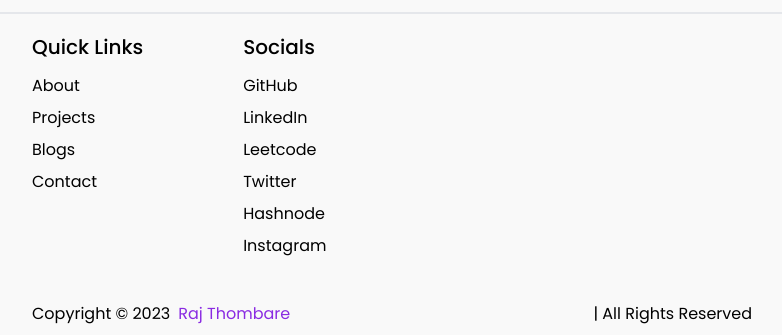
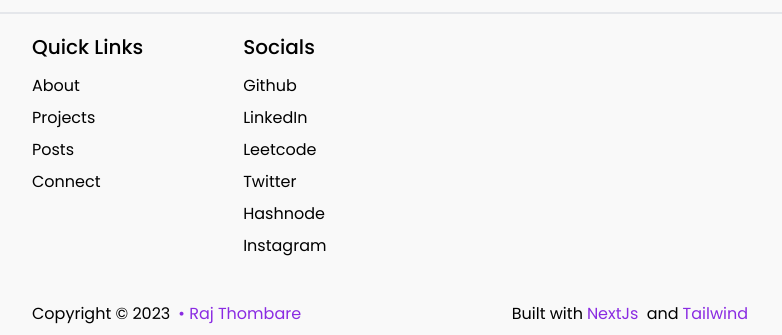
Before and after one commit to Raj-Thombare/rajthombare.com, a Next.js app: page / in a window 1280 px wide. Shown: the part 3427-3762 px from the top of the page, without its empty margins (248-1030 px from the left). Built offline with nearby package versions, Linux system fonts and the light colour scheme.

Commit message:
refactor rendering footer links

```diff
--- a/components/Footer.jsx
+++ b/components/Footer.jsx
@@ -1,103 +1,90 @@
 import Link from "next/link"
 
 const Footer = () => {
+
+  const footerLinks = [
+    {
+      title: "About",
+      link: "#about",
+    },
+    {
+      title: "Projects",
+      link: "/projects",
+    },
+    {
+      title: "Posts",
+      link: "/blogs",
+    },
+    {
+      title: "Connect",
+      link: "#contact",
+    },
+  ];
+
+  const socialLinks = [
+    {
+      title: "Github",
+      link: "https://github.com/Raj-Thombare/",
+    },
+    {
+      title: "LinkedIn",
+      link: "https://www.linkedin.com/in/rajthombare/",
+    },
+    {
+      title: "Leetcode",
+      link: "https://leetcode.com/Rakaa/",
+    },
+    {
+      title: "Twitter",
+      link: "https://twitter.com/saysrakaa/",
+    },
+    {
+      title: "Hashnode",
+      link: "https://rajthombare.hashnode.dev/",
+    },
+    {
+      title: "Instagram",
+      link: "https://instagram.com/im.rakaa/",
+    },
+  ];
+
   return (
     <section className="mb-3 px-10 pb-1 md:pb-0 border-t-2 pt-1 md:pt-[2px]">
       <div className="flex flex-col md:flex-row mb-6 md:mb-10">
         <div className="text-black mr-0 mb-2.5 md:mb-0 md:mr-[100px]">
           <p className="pt-4 md:pb-2 text-[20px] font-medium">Quick Links</p>
           <ul>
-            <li className="p-0 py-1">
+            {footerLinks.map((footer) => {
+              return (
+                <li key={footer.title} className="p-0 py-1">
                   <Link
-                href="#about"
+                    href={footer.link}
                     className="font-normal text-black text-[16px]"
                   >
-                About
+                    {footer.title}
                   </Link>
                 </li>
-            <li className="p-0 py-1">
-              <Link
-                href="/projects"
-                className="font-normal text-black text-[16px]"
-              >
-                Projects
-              </Link>
-            </li>
-            <li className="p-0 py-1">
-              <Link
-                href="/blogs"
-                className="font-normal text-black text-[16px]"
-              >
-                Blogs
-              </Link>
-            </li>
-            <li className="p-0 py-1">
-              <Link
-                href="#contact"
-                className="font-normal text-black text-[16px]"
-              >
-                Contact
-              </Link>
-            </li>
+              );
+            })}
           </ul>
         </div>
+
         <div className="text-black">
           <p className="pt-4 md:pb-2 text-[20px] font-medium">Socials</p>
           <ul>
-            <li className="p-0 py-1">
+            {socialLinks.map((social) => {
+              return (
+                <li key={social.title} className="p-0 py-1">
                   <Link
-                href="https://github.com/Raj-Thombare/"
+                    href={social.link}
                     target="_blank"
                     className="font-normal text-black text-[16px]"
                   >
-                GitHub
+                    {social.title}
                   </Link>
                 </li>
-            <li className="p-0 py-1">
-              <Link
-                href="https://www.linkedin.com/in/rajthombare/"
-                target="_blank"
-                className="font-normal text-black text-[16px]"
-              >
-                LinkedIn
-              </Link>
-            </li>
-            <li className="p-0 py-1">
-              <Link
-                href="https://leetcode.com/Rakaa/"
-                target="_blank"
-                className="font-normal text-black text-[16px]"
-              >
-                Leetcode
-              </Link>
-            </li>
-            <li className="p-0 py-1">
-              <Link
-                href="https://twitter.com/saysrakaa/"
-                target="_blank"
-                className="font-normal text-black text-[16px]"
-              >
-                Twitter
-              </Link>
-            </li>
-            <li className="p-0 py-1">
-              <Link
-                href="https://rajthombare.hashnode.dev/"
-                target="_blank"
-                className="font-normal text-black text-[16px]"
-              >
-                Hashnode
-              </Link>
-            </li>
-            <li className="p-0 py-1">
-              <Link
-                href="https://instagram.com/im.rakaa/"
-                target="_blank"
-                className="font-normal text-black text-[16px]"
-              >
-                Instagram
-              </Link>
-            </li>
+              );
+            })}
           </ul>
         </div>
       </div>
@@ -109,10 +96,14 @@
             href="https://rajthombare.vercel.app"
             target="_blank"
           >
-            Raj Thombare
+            • Raj Thombare
           </a>
         </p>
-        <p>| All Rights Reserved</p>
+        <p>
+          Built with
+          <span className="mx-1 text-[#8a2be2]">NextJs</span> and
+          <span className="mx-1 text-[#8a2be2]">Tailwind</span>
+        </p>
       </div>
     </section>
   );
```
Lines whose indentation alone changed are shown as unchanged.
